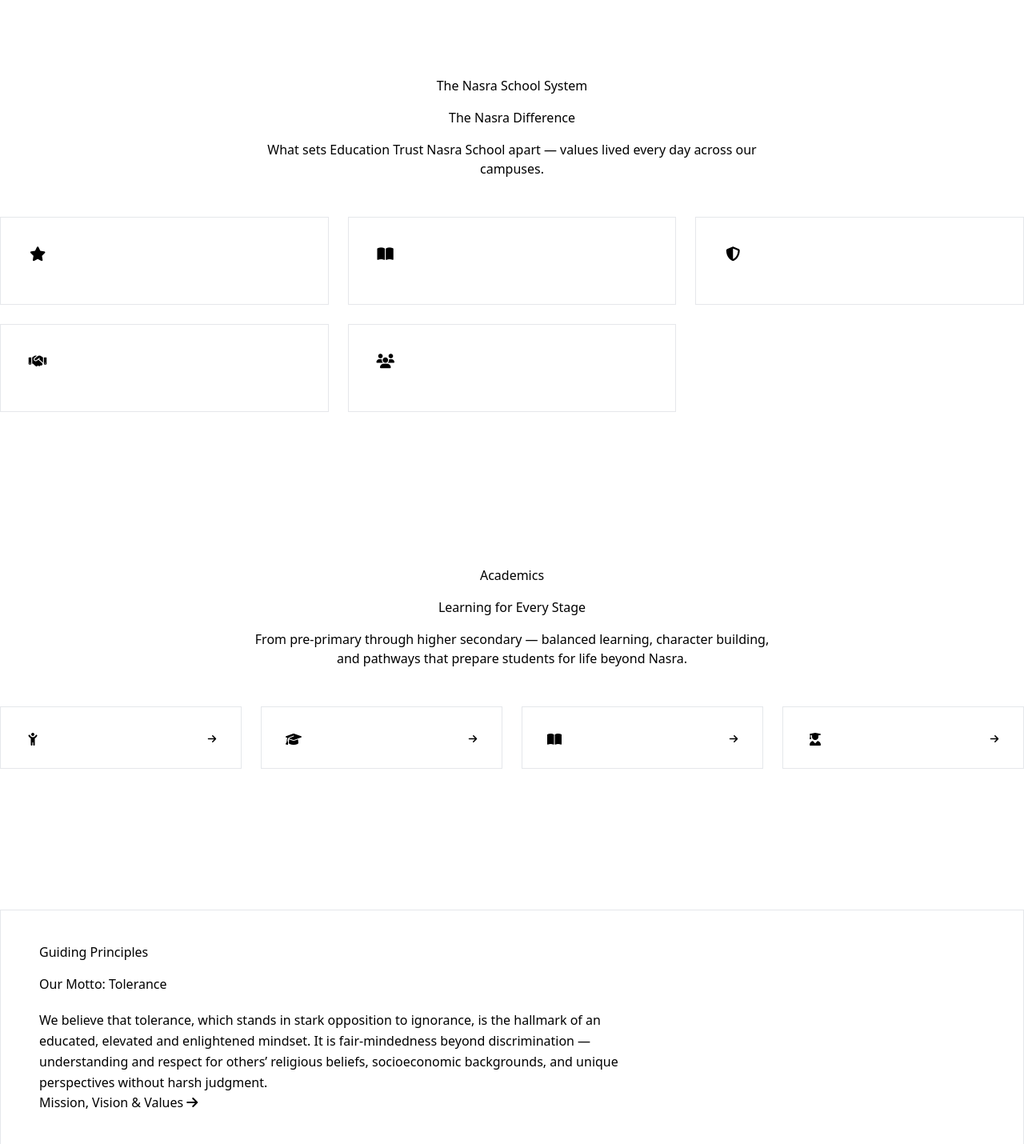
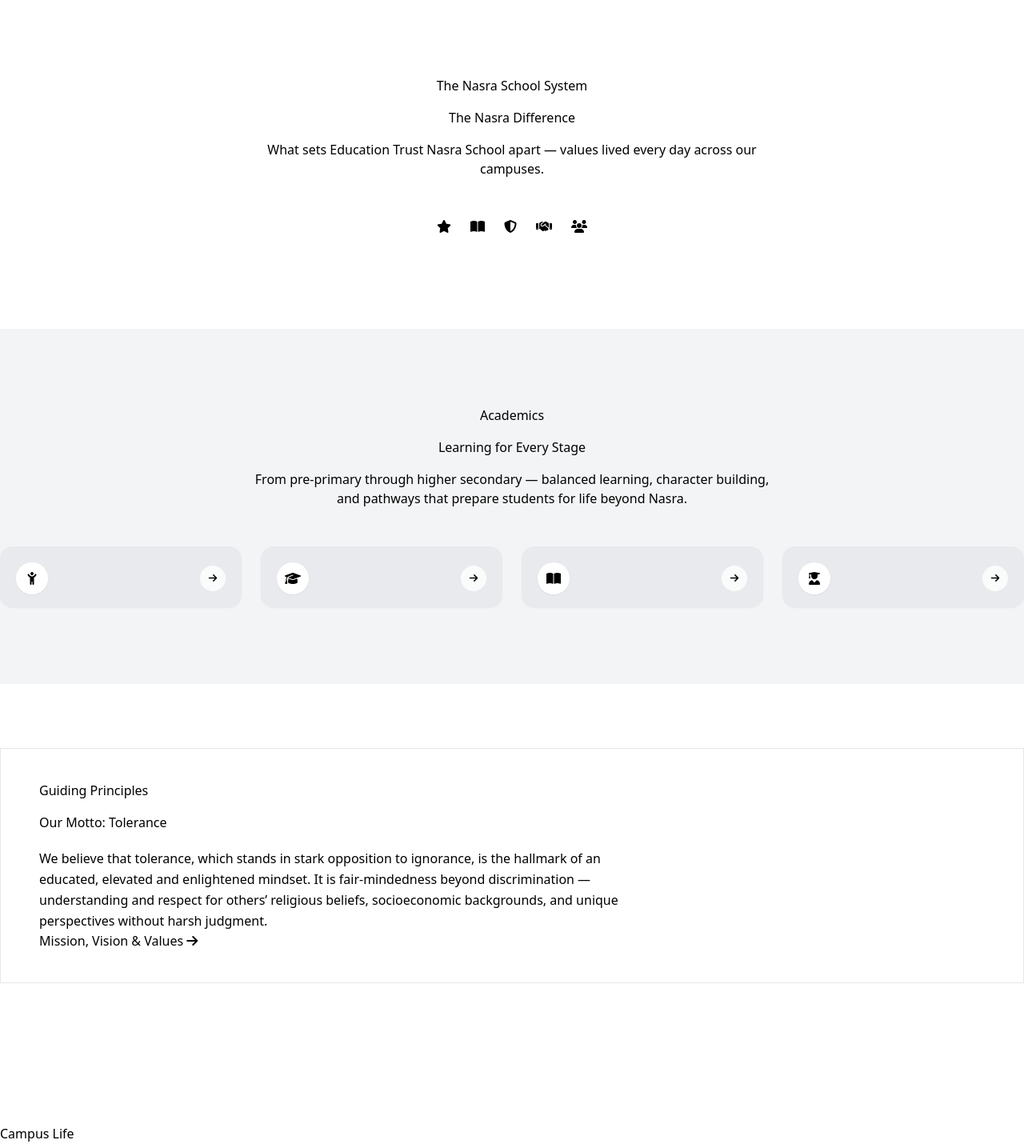
Before and after one commit to dev-ashir768/nasra-school, a PHP site: template app/views/pages/home.php in a window 1280 px wide. Shown: the part 1008-2438 px from the top of the page at 80% size. Run offline with PHP 8.4, Linux system fonts and the light colour scheme; the template is opened without the code that fills it: most values are stand-ins (such as "Sample title", 1, 10 or a date in 2020); data that the repository does not hold is empty; some libraries are stand-ins or nearby versions.

Commit message:
feat: enhance home page design with new sections and styles
Revamp the home page by introducing a visually appealing "The Nasra Difference" section with updated HTML structure and CSS styles for cards and backgrounds. Improve the aesthetics of the "Academic Pathways" section with refined styles and hover effects. These changes aim to enhance user engagement and overall visual presentation.

```diff
--- a/app/views/pages/home.php
+++ b/app/views/pages/home.php
@@ -154,19 +154,25 @@ $legacyPillars = [
 </section>
 
 <!-- ============ THE NASRA DIFFERENCE ============ -->
-<section class="py-20 lg:py-24" aria-labelledby="difference-title">
-    <div class="container">
+<section class="difference-section relative overflow-hidden py-20 lg:py-24" aria-labelledby="difference-title">
+    <div class="pointer-events-none absolute inset-0 opacity-40" aria-hidden="true">
+        <div class="absolute -left-24 top-10 h-72 w-72 rounded-full bg-primary/15 blur-3xl"></div>
+        <div class="absolute -right-16 bottom-0 h-80 w-80 rounded-full bg-accent/25 blur-3xl"></div>
+    </div>
+
+    <div class="container relative">
         <div class="mx-auto max-w-2xl text-center" data-animate="fade-up">
             <p class="eyebrow justify-center">The Nasra School System</p>
             <h2 id="difference-title" class="section-title mt-4">The Nasra Difference</h2>
             <p class="lead mt-4">What sets Education Trust Nasra School apart — values lived every day across our campuses.</p>
         </div>
 
-        <div class="mt-12 grid gap-6 sm:grid-cols-2 lg:grid-cols-3">
+        <!-- 5 cards: wrap + center so the last row never looks incomplete -->
+        <div class="difference-grid mt-12 flex flex-wrap justify-center gap-5 lg:gap-6">
             <?php foreach ($differences as $i => [$icon, $label, $copy]): ?>
-                <article class="border border-muted/15 bg-white p-6 transition hover:border-accent/50" data-animate="fade-up" data-delay="<?= $i * 80 ?>">
-                    <span class="grid h-11 w-11 place-items-center rounded-lg bg-accent/20 text-lg text-primary"><i class="fa-solid <?= $icon ?>"></i></span>
-                    <h3 class="card-title mt-4"><?= e($label) ?></h3>
+                <article class="difference-card group" data-animate="fade-up" data-delay="<?= $i * 80 ?>">
+                    <span class="difference-card__icon"><i class="fa-solid <?= $icon ?>"></i></span>
+                    <h3 class="mt-5 font-display text-lg font-bold text-primary"><?= e($label) ?></h3>
                     <p class="mt-3 text-sm leading-relaxed text-muted"><?= e($copy) ?></p>
                 </article>
             <?php endforeach; ?>
@@ -175,7 +181,7 @@ $legacyPillars = [
 </section>
 
 <!-- ============ ACADEMIC PATHWAYS ============ -->
-<section class="bg-surface-soft py-20 lg:py-24">
+<section class="bg-[#F3F4F6] py-20 lg:py-24">
     <div class="container">
         <div class="text-center" data-animate="fade-up">
             <p class="eyebrow">Academics</p>
@@ -183,18 +189,18 @@ $legacyPillars = [
             <p class="lead mx-auto mt-4 max-w-2xl">From pre-primary through higher secondary — balanced learning, character building, and pathways that prepare students for life beyond Nasra.</p>
         </div>
 
-        <div class="mt-12 grid gap-6 sm:grid-cols-2 lg:grid-cols-4">
+        <div class="mt-12 grid gap-5 sm:grid-cols-2 lg:grid-cols-4 lg:gap-6">
             <?php foreach ($stages as $i => [$label, $icon, $slug]): ?>
-                <a href="<?= base_url('academics/' . $slug) ?>" class="group overflow-hidden border border-muted/20 bg-white transition duration-300 hover:-translate-y-1 hover:shadow-lg"
+                <a href="<?= base_url('academics/' . $slug) ?>" class="group overflow-hidden rounded-2xl bg-[#E8EAED] shadow-sm transition duration-300 hover:-translate-y-1 hover:shadow-md"
                    data-animate="fade-up" data-delay="<?= $i * 120 ?>">
                     <div class="overflow-hidden">
                         <?= photo("home/{$slug}.jpg", "{$label} students at Nasra School", 'aspect-[16/10] w-full transition duration-700 group-hover:scale-105') ?>
                     </div>
-                    <div class="h-1 w-full bg-accent"></div>
+                    <div class="h-1 w-full bg-gradient-to-r from-accent to-primary"></div>
                     <div class="flex items-center gap-3 px-5 py-4">
-                        <span class="grid h-10 w-10 shrink-0 place-items-center rounded-xl bg-accent/20 text-primary"><i class="fa-solid <?= $icon ?>"></i></span>
+                        <span class="grid h-10 w-10 shrink-0 place-items-center rounded-full bg-white text-primary shadow-sm"><i class="fa-solid <?= $icon ?>"></i></span>
                         <span class="card-title flex-1"><?= e($label) ?></span>
-                        <span class="grid h-8 w-8 place-items-center rounded-full bg-ink/5 text-xs text-ink transition group-hover:bg-accent group-hover:text-primary-dark"><i class="fa-solid fa-arrow-right"></i></span>
+                        <span class="grid h-8 w-8 place-items-center rounded-full bg-white/80 text-xs text-ink transition group-hover:bg-accent group-hover:text-primary-dark"><i class="fa-solid fa-arrow-right"></i></span>
                     </div>
                 </a>
             <?php endforeach; ?>
```
Also changed, not shown: public/assets/css/app.css.
